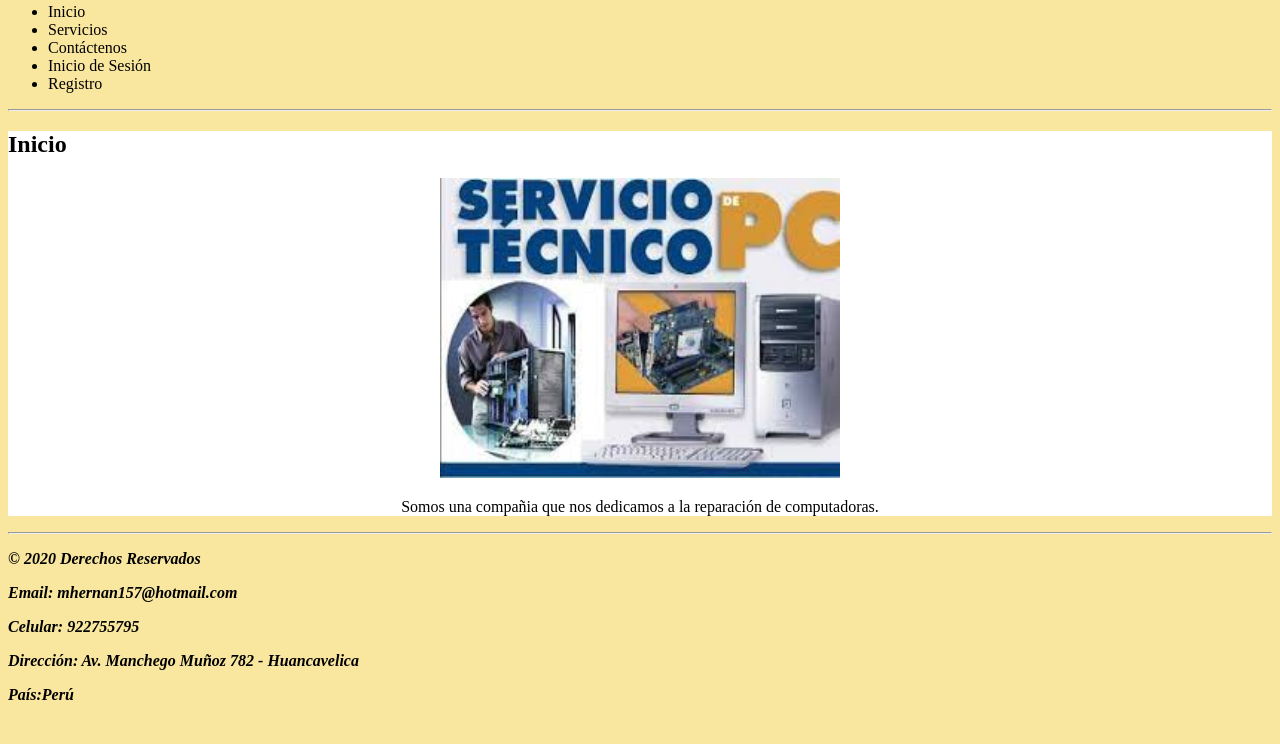
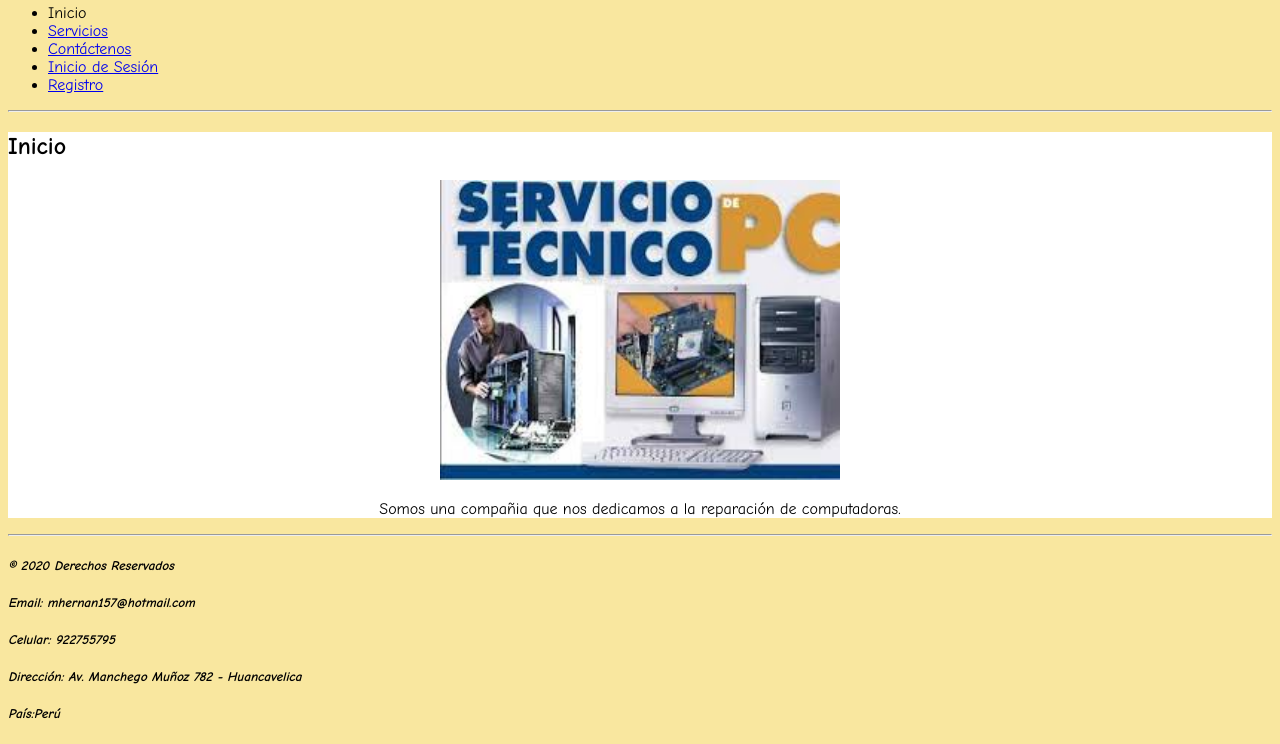
Before and after one commit to mhmt78/Proyecto_HTML, a plain HTML site: page index.html in a window 1280 px wide. Shown: the part 124-868 px from the top of the page. Before the commit the page ends 844 px from the top, so only its background shows below. Drawn offline with Linux system fonts and the light colour scheme.

Commit message:
Creando los href a las demÃs pÃginas html

```diff
--- a/index.html
+++ b/index.html
@@ -9,10 +9,11 @@
    </head>
 
    <body style="background-color:#F9E79F">
+      <font face="Comic Sans MS,Arial,Verdana">
       <header>
          <div>
             <img src="images/logo.svg" width="200" height="35" align="left" >
-            <h1><i>TU SERVICIO</i></h1>
+            <h1><strong> TuServicio.com</strong></h1>
          </div>
          <div>
             <h2>"Te reparamos tu computador"</h2>
@@ -20,10 +21,10 @@
          <nav>
             <ul>
                <li><a title="inicio">Inicio</a></li>
-               <li><a title="servicio">Servicios</a></li>
-               <li><a title="contacto">Contáctenos</a></li>
-               <li><a title="sesion">Inicio de Sesión</a></li>
-               <li><a title="registro">Registro</a></li>
+               <li><a title="servicio" href="html/servicios.html">Servicios</a></li>
+               <li><a title="contacto" href="html/contacto.html">Contáctenos</a></li>
+               <li><a title="sesion" href="html/sesion.html">Inicio de Sesión</a></li>
+               <li><a title="registro" href="html/registro.html">Registro</a></li>
             </ul>
          </nav>
 
@@ -41,11 +42,11 @@
       <hr>
       <footer>
          <div>
-            <p><i><b>&copy; 2020 Derechos Reservados</i></p>
-            <p><i><b>Email:</b> mhernan157@hotmail.com</i></p>
-            <p><i><b>Celular:</b> 922755795</i></p>
-            <p><i><b>Dirección:</b> Av. Manchego Muñoz 782 - Huancavelica</p>
-            <p><i><b>País:</b>Perú</p>
+            <h5><i>&copy; 2020 Derechos Reservados</i></h5>
+            <h5><i><b>Email:</b> mhernan157@hotmail.com</i></h5>
+            <h5><i><b>Celular:</b> 922755795</i></h5>
+            <h5><i><b>Dirección:</b> Av. Manchego Muñoz 782 - Huancavelica</h5>
+            <h5><i><b>País:</b>Perú</h5>
          </div>
       </footer>
    </body>
```
